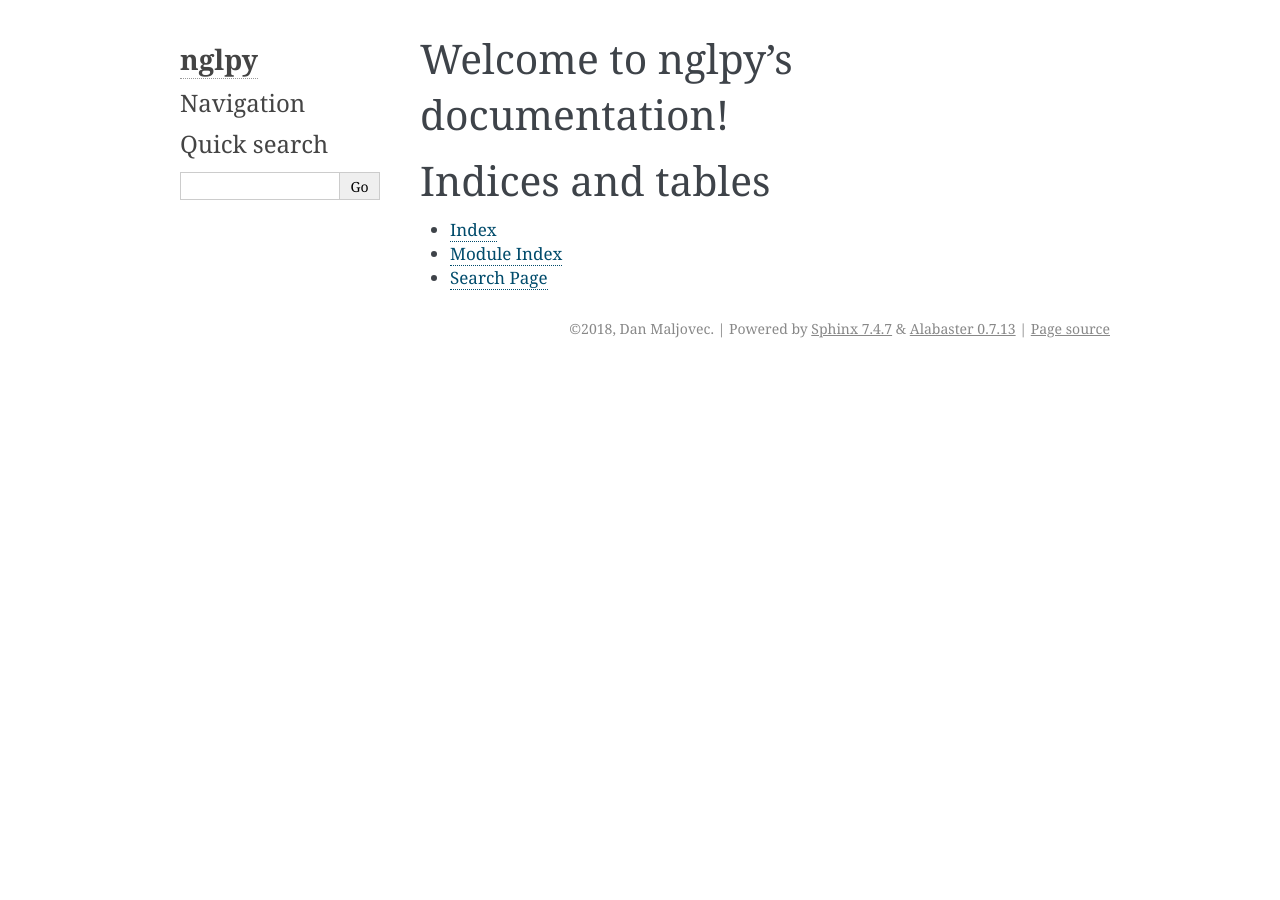
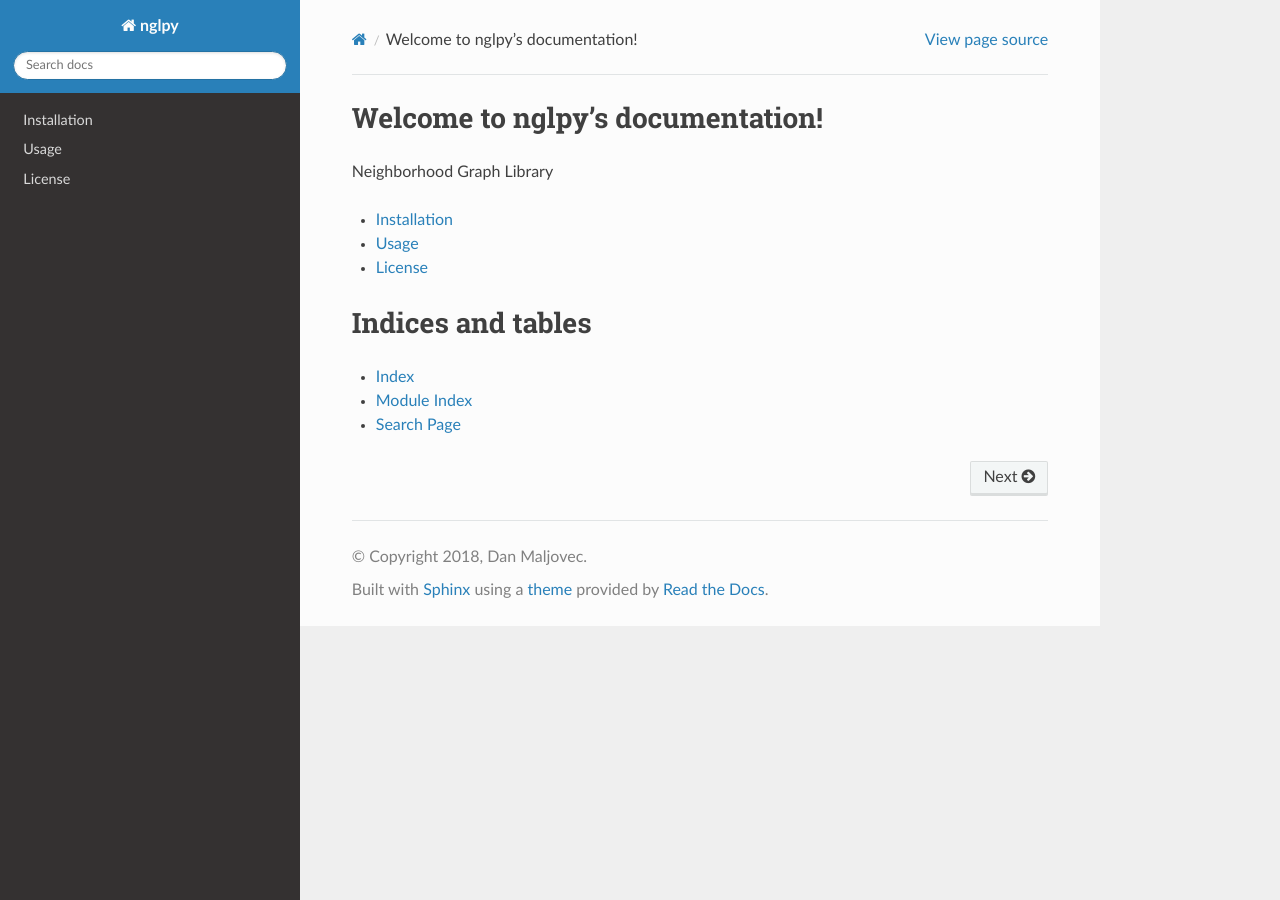
Before and after one commit to maljovec/nglpy, a Sphinx documentation site: the page built from docs/index.rst, in a window 1280 px wide. Built offline with Sphinx 7.4.7 and the Read the Docs theme 2.0.0, drawn with Linux system fonts in a browser that asks for light colours.

Commit message:
* Moving documentation to full Restructured text * Exposing documentation to ReadTheDocs. * Filling in some more documentation.

```diff
--- a/docs/conf.py
+++ b/docs/conf.py
@@ -83,7 +83,7 @@ todo_include_todos = False
 # The theme to use for HTML and HTML Help pages.  See the documentation for
 # a list of builtin themes.
 #
-html_theme = 'alabaster'
+html_theme = 'sphinx_rtd_theme'
 
 # Theme options are theme-specific and customize the look and feel of a theme
 # further.  For a list of options available for each theme, see the
@@ -101,15 +101,15 @@ html_static_path = ['_static']
 #
 # This is required for the alabaster theme
 # refs: http://alabaster.readthedocs.io/en/latest/installation.html#sidebars
-html_sidebars = {
-    '**': [
-        'about.html',
-        'navigation.html',
-        'relations.html',  # needs 'show_related': True theme option to display
-        'searchbox.html',
-        'donate.html',
-    ]
-}
+# html_sidebars = {
+#     '**': [
+#         'about.html',
+#         'navigation.html',
+#         'relations.html',  # needs 'show_related': True theme option to display
+#         'searchbox.html',
+#         'donate.html',
+#     ]
+# }
 
 
 # -- Options for HTMLHelp output ------------------------------------------
--- a/docs/index.rst
+++ b/docs/index.rst
@@ -1,15 +1,14 @@
-.. nglpy documentation master file, created by
-   sphinx-quickstart on Fri Aug 17 13:15:45 2018.
-   You can adapt this file completely to your liking, but it should at least
-   contain the root `toctree` directive.
-
 Welcome to nglpy's documentation!
 =================================
 
+Neighborhood Graph Library
+
 .. toctree::
    :maxdepth: 2
-   :caption: Contents:
 
+   install.rst
+   usage.rst
+   license.rst
 
 
 Indices and tables
--- /dev/null
+++ b/docs/install.rst
@@ -0,0 +1,3 @@
+.. include:: ../README.rst
+  :start-after: install
+  :end-before: end-install
--- /dev/null
+++ b/docs/license.rst
@@ -0,0 +1,4 @@
+License
+=======
+
+.. include:: ../LICENSE
--- /dev/null
+++ b/docs/usage.rst
@@ -0,0 +1,3 @@
+.. include:: ../README.rst
+  :start-after: usage
+  :end-before: end-usage
```
Also changed, not shown: README.md (deleted, +0 -41 lines), README.rst (added, +56 -0 lines), 2 other files.
